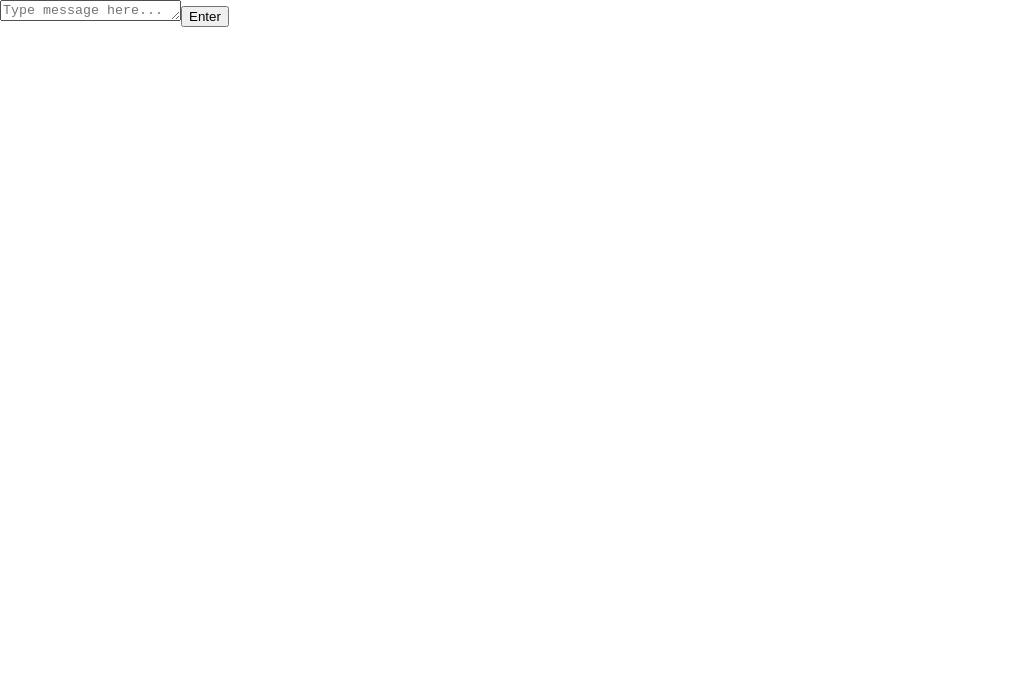
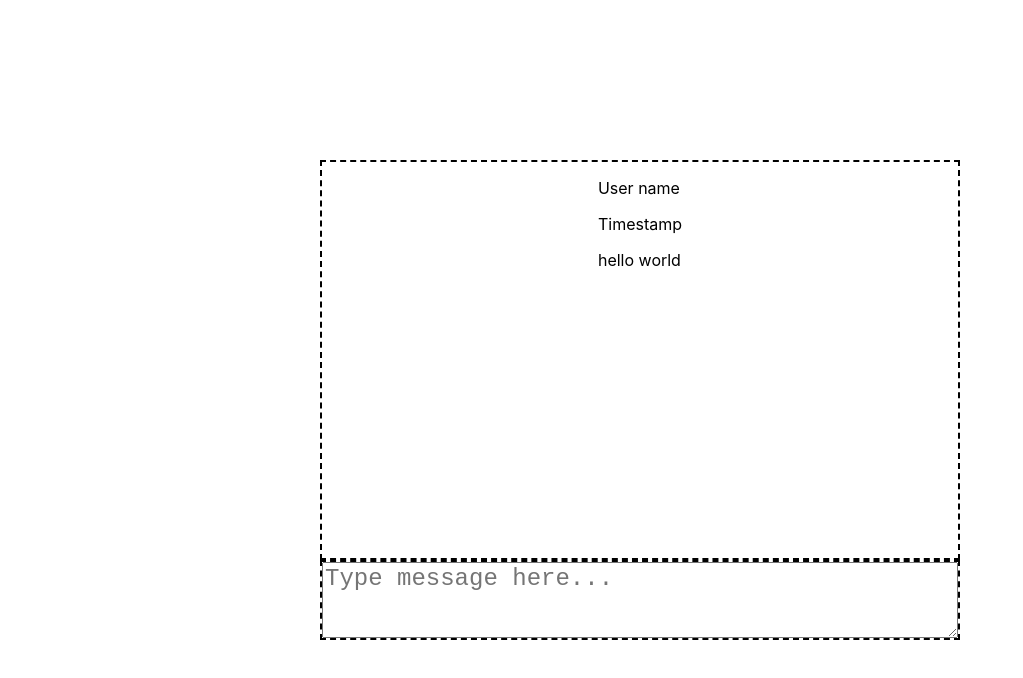
Before and after one commit to clarenceccn/react-chat, a React (Create React App) app: page / in a window 1280 px wide. Shown: the top 678 px of the page, without its empty margins (0-1023 px from the left). Built offline with nearby package versions, Linux system fonts and the light colour scheme.

Commit message:
added css

```diff
--- /dev/null
+++ b/src/Components/MainView/MainStyle.css
@@ -0,0 +1,32 @@
+* {
+    -webkit-box-sizing: border-box; /* Safari/Chrome, other WebKit */
+    -moz-box-sizing: border-box;    /* Firefox, other Gecko */
+    box-sizing: border-box;
+}
+.main-container {
+    overflow: hidden;
+    display: flex;
+    flex-direction: column;
+    justify-content: center;
+    align-items: center;
+    height: 100vh;
+    width: 100vw;
+}
+
+.message {
+    display: flex;
+    border-style: dashed;
+    border-width: 2px;
+    width: 50%;
+    height: 50%;
+    justify-content: center;
+}
+
+.chat {
+    display: flex;
+    justify-content: center;
+    width: 50vw;
+    height: 10vh;
+    border-width: 2px;
+    border-style: dashed;
+}
--- a/src/Components/MainView/MainView.js
+++ b/src/Components/MainView/MainView.js
@@ -1,13 +1,12 @@
 import React, { Component } from "react";
 import Conversation from "../../Containers/Conversation/Conversation";
 import MessageInput from "../../Containers/MessageInput/MessageInput";
+import "./MainStyle.css";
 
 class MainView extends Component {
-  state = { messages: [] };
+  state = { messages: [{ data: "hello world" }] };
 
-  componentDidMount() {
-    this.getMessages();
-  }
+  componentDidMount() {}
 
   getMessages = () => {
     fetch("localhost:8080/messages")
@@ -15,7 +14,7 @@ class MainView extends Component {
       .then(data => this.setState({ data }));
   };
 
-  addMessage = (e) => {
+  addMessage = e => {
     fetch("localhost:8080/messages", {
       method: "POST",
       body: JSON.stringify({
@@ -27,9 +26,13 @@ class MainView extends Component {
   deleteMessage = () => {};
   render() {
     return (
-      <div>
-        <Conversation messages={this.state.messages} />
-        <MessageInput addMessageHandler={this.addMessage} />
+      <div className="main-container">
+        <div className="message">
+          <Conversation messages={this.state.messages} />
+        </div>
+        <div className="chat">
+          <MessageInput addMessageHandler={this.addMessage} />
+        </div>
       </div>
     );
   }
--- a/src/Containers/Conversation/Conversation.js
+++ b/src/Containers/Conversation/Conversation.js
@@ -1,10 +1,11 @@
 import React from "react";
 import MessageItem from "../MessageItem/MessageItem";
+import './style.css';
 
 const Conversation = props => (
   <div>
     {props.messages.map((message, index) => (
-      <MessageItem />
+      <MessageItem message={message}/>
     ))}
   </div>
 );
--- /dev/null
+++ b/src/Containers/Conversation/style.css
@@ -0,0 +1,10 @@
+* {
+    -webkit-box-sizing: border-box; /* Safari/Chrome, other WebKit */
+    -moz-box-sizing: border-box;    /* Firefox, other Gecko */
+    box-sizing: border-box;
+}
+
+.conversation-container {
+    display: flex;
+    min-height: 50vh;
+}
--- a/src/Containers/MessageInput/MessageInput.js
+++ b/src/Containers/MessageInput/MessageInput.js
@@ -1,10 +1,10 @@
 import React from "react";
+import './style.css';
 
 const MessageInput = props => (
-  <div>
-    <form onSubmit={props.addMessageHandler}>
-      <textarea rows="1" placeholder="Type message here..." />
-      <button type='Submit' >Enter</button>
+  <div className="inherit-height">
+    <form className="inherit-height" onSubmit={props.addMessageHandler}>
+      <textarea className="chat-input" rows="1" placeholder="Type message here..." />
     </form>
   </div>
 );
--- /dev/null
+++ b/src/Containers/MessageInput/style.css
@@ -0,0 +1,16 @@
+
+* {
+    -webkit-box-sizing: border-box; /* Safari/Chrome, other WebKit */
+    -moz-box-sizing: border-box;    /* Firefox, other Gecko */
+    box-sizing: border-box;
+}
+.inherit-height {
+    width:100%;
+    height:100%;
+}
+
+.chat-input {
+    width: 100%;
+    height: 100%;
+    font-size: 24px;
+}
--- a/src/Containers/MessageItem/MessageItem.js
+++ b/src/Containers/MessageItem/MessageItem.js
@@ -6,7 +6,7 @@ const MessageItem = props => (
       <p>User name</p>
       <p>Timestamp </p>
     </div>
-    <p>Message</p>
+    <p>{props.message.data}</p>
   </div>
 );
 
```
